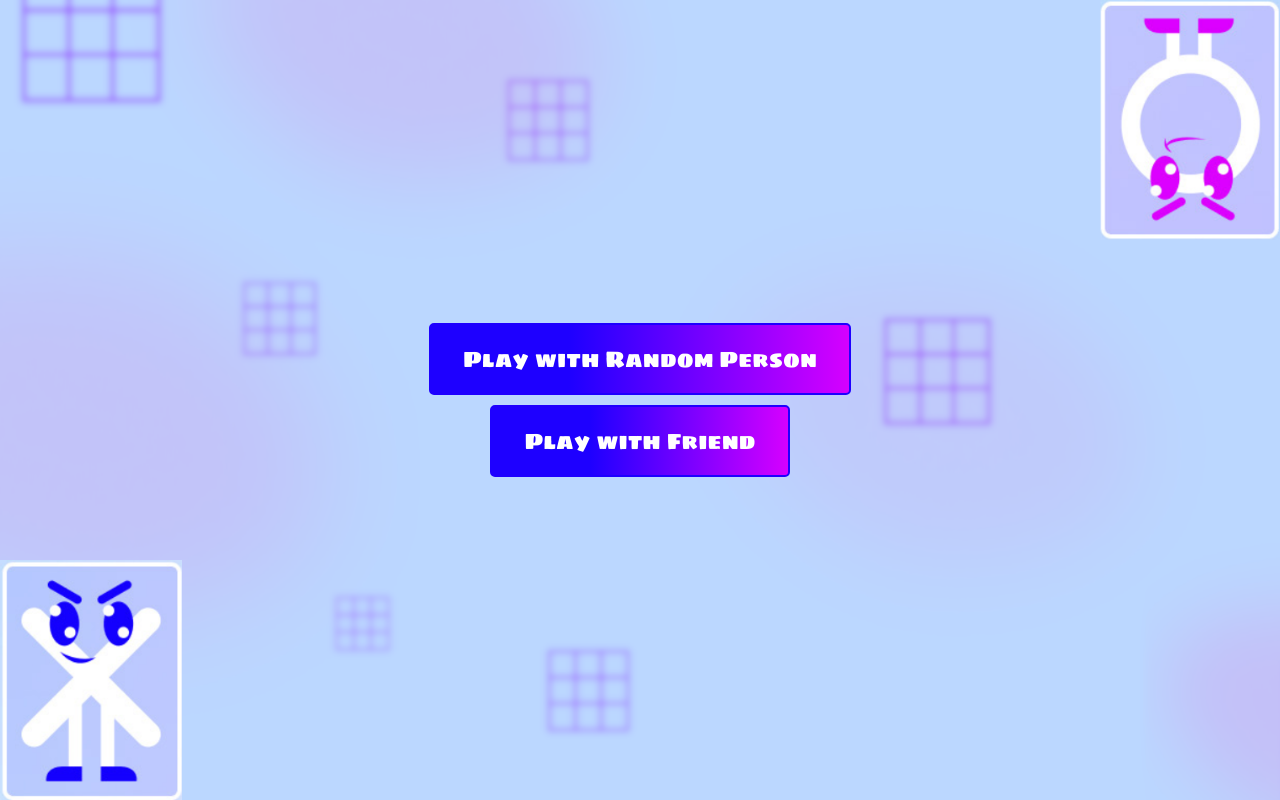
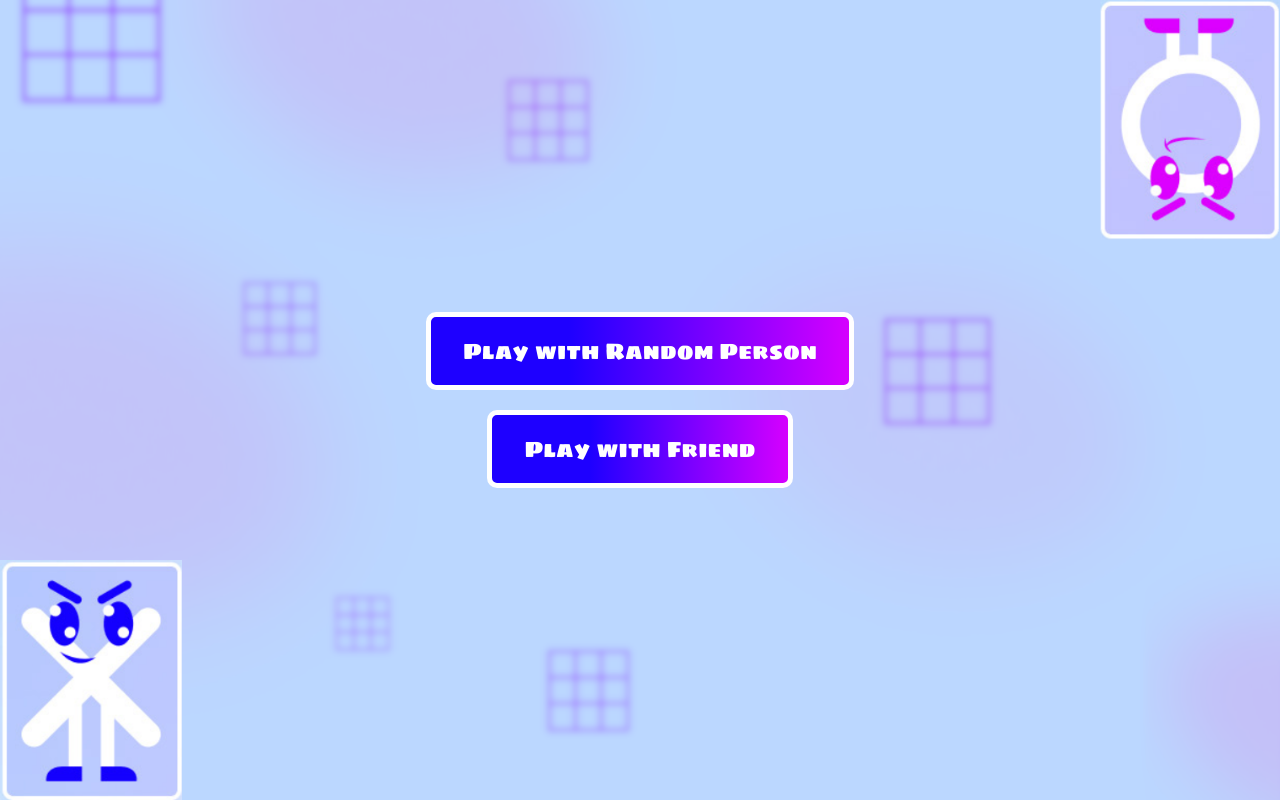
Before and after one commit to Yashu-Goel/TicTacToe, a React (Create React App) app in the folder client/: page / in a window 1280 px wide. Built offline with nearby package versions, Linux system fonts and the light colour scheme.

Commit message:
css added

```diff
--- a/client/src/Components/Home.css
+++ b/client/src/Components/Home.css
@@ -1,4 +1,4 @@
-@import url('https://fonts.googleapis.com/css2?family=Sigmar+One&display=swap');
+@import url("https://fonts.googleapis.com/css2?family=Sigmar+One&display=swap");
 .HomeOuterContainer {
   background-image: url("../Assets/Background.png");
   height: 100vh;
@@ -28,17 +28,22 @@
 }
 .HomeButtons button {
   padding: 1rem 2rem;
-  margin: 5px;
-  border-radius: 5px;
+  margin: 10px;
+  border-radius: 10px;
   border: 2px solid #1e00ff;
-background: rgb(30,0,255);
-background: linear-gradient(90deg, rgba(30,0,255,1) 33%, rgba(213,0,255,1) 100%);
+  background: rgb(30, 0, 255);
+  background: linear-gradient(
+    90deg,
+    rgba(30, 0, 255, 1) 33%,
+    rgba(213, 0, 255, 1) 100%
+  );
   color: white;
   cursor: pointer;
-  font-family: 'Sigmar One', sans-serif;
+  font-family: "Sigmar One", sans-serif;
 
   font-size: 1.4rem;
   color: white;
+  border: 5px solid white;
 }
 
 /* Use Color Code: #1e00ff (Blue)
```
